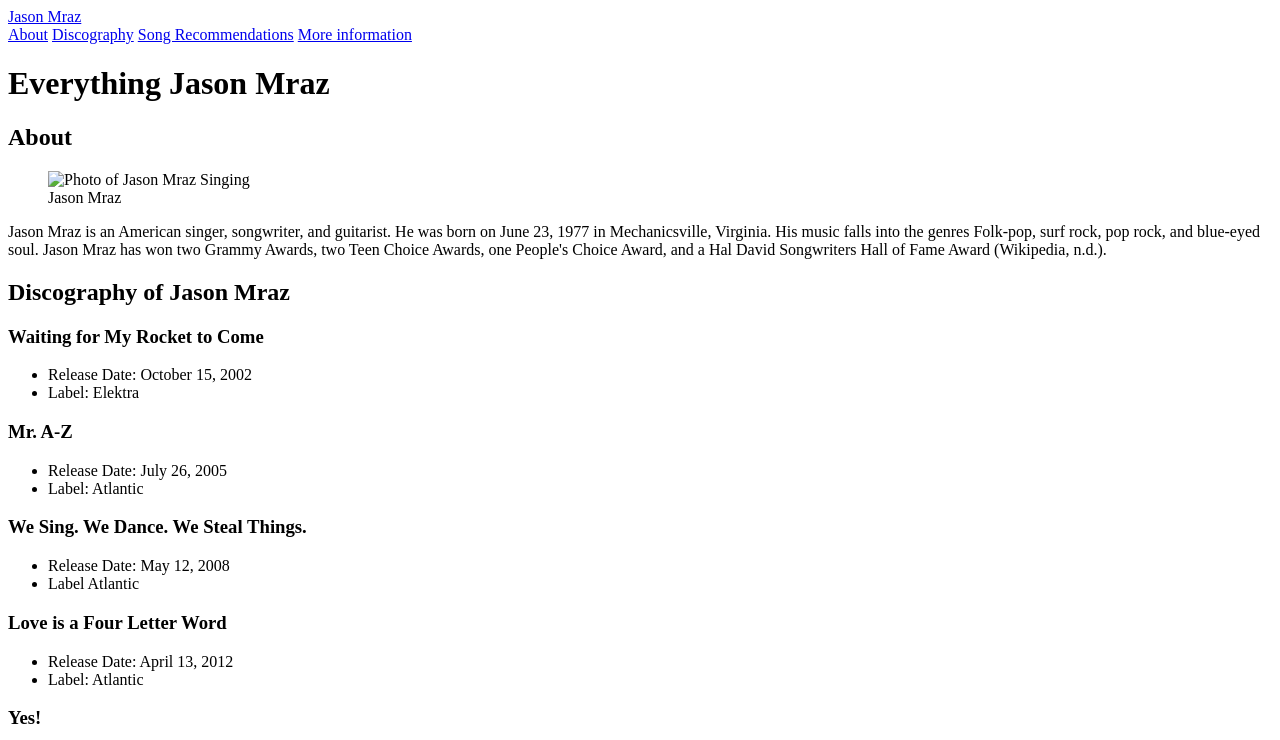
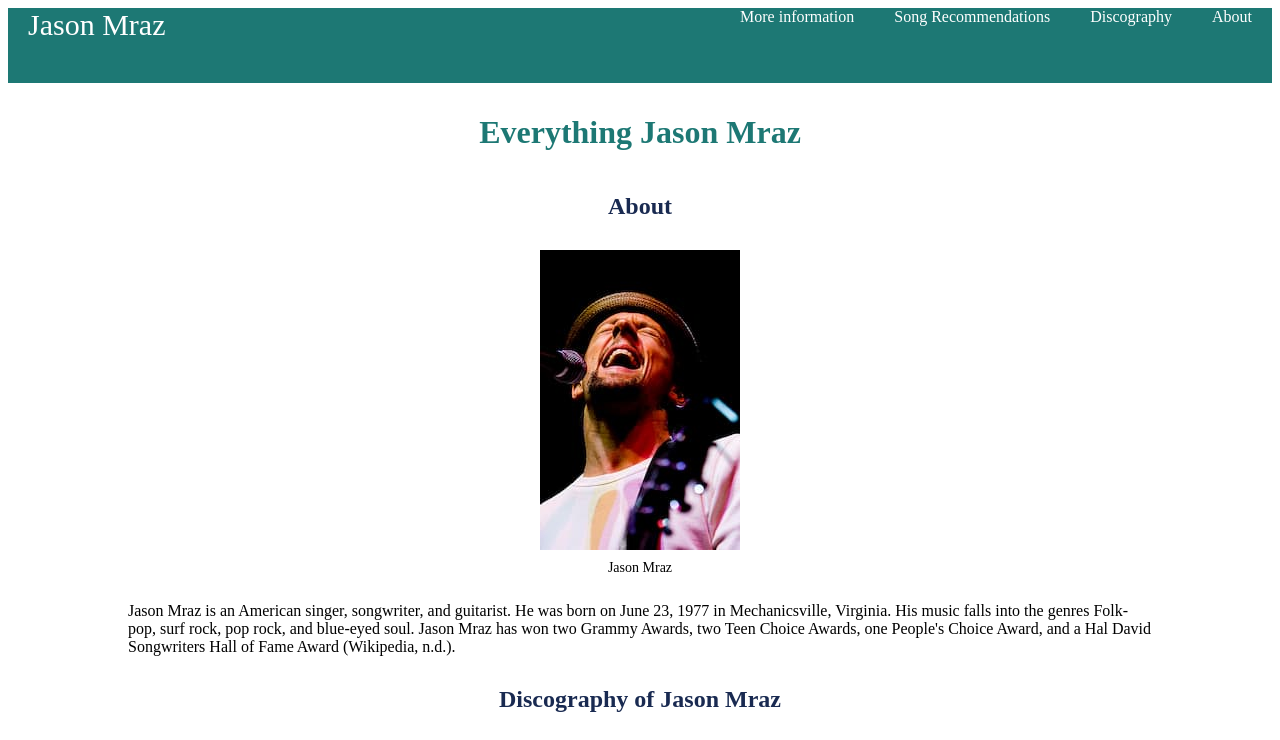
Before and after one commit to krsawyer100/m4-hw4-sawyer-kylee, a plain HTML site: page index.html in a window 1280 px wide. Shown: the top 740 px of the page. Drawn offline with Linux system fonts and the light colour scheme.

Commit message:
added to HTML and CSS

```diff
--- a/index.html
+++ b/index.html
@@ -9,12 +9,12 @@
 </head>
 <body>
     <Header>
-         <a href="#">Jason Mraz</a>
          <nav>
-            <a href="#about">About</a>
-            <a href="#discography">Discography</a>
-            <a href="#recommendations">Song Recommendations</a>
-            <a href="#information">More information</a>
+            <a href="#" class="website_title">Jason Mraz</a>
+            <a href="#about" class="nav_links">About</a>
+            <a href="#discography" class="nav_links">Discography</a>
+            <a href="#recommendations" class="nav_links">Song Recommendations</a>
+            <a href="#information" class="nav_links">More information</a>
          </nav>
     </Header>
     <main>
@@ -23,10 +23,10 @@
             <article>
                 <h2 id="about">About</h2>
                 <figure>
-                    <img src="./images/jason-mraz-singing.jpg" alt="Photo of Jason Mraz Singing" width="200" height="300">
+                    <img class="jason_mraz" src="./images/jason-mraz-singing.jpg" alt="Photo of Jason Mraz Singing" width="200" height="300">
                     <figcaption>Jason Mraz</figcaption>
                 </figure>
-                <p>
+                <p class="artist_description">
                     Jason Mraz is an American singer, songwriter, and guitarist. He was born on June 23, 1977 in Mechanicsville, Virginia. His music falls into the genres Folk-pop, surf rock, pop rock, and blue-eyed soul. Jason Mraz has won two Grammy Awards, two Teen Choice Awards, one People's Choice Award, and a Hal David Songwriters Hall of Fame Award (Wikipedia, n.d.).
                 </p>
             </article>
@@ -34,42 +34,42 @@
         <section>
             <h2 id="discography">Discography of Jason Mraz</h2>
             <article>
-                <h3>Waiting for My Rocket to Come</h3>
+                <h3 class="album_title">Waiting for My Rocket to Come</h3>
                 <ul>
                     <li>Release Date: October 15, 2002</li>
                     <li>Label: Elektra</li>
                 </ul>
-                <h3>Mr. A-Z</h3>
+                <h3 class="album_title">Mr. A-Z</h3>
                 <ul>
                     <li>Release Date: July 26, 2005</li>
                     <li>Label: Atlantic</li>
                 </ul>
-                <h3>We Sing. We Dance. We Steal Things.</h3>
+                <h3 class="album_title">We Sing. We Dance. We Steal Things.</h3>
                 <ul>
                     <li>Release Date: May 12, 2008</li>
                     <li>Label Atlantic</li>
                 </ul>
-                <h3>Love is a Four Letter Word</h3>
+                <h3 class="album_title">Love is a Four Letter Word</h3>
                 <ul>
                     <li>Release Date: April 13, 2012</li>
                     <li>Label: Atlantic</li>
                 </ul>
-                <h3>Yes!</h3>
+                <h3 class="album_title">Yes!</h3>
                 <ul>
                     <li>Release Date: July 11, 2014</li>
                     <li>Label: Atlantic</li>
                 </ul>
-                <h3>Know.</h3>
+                <h3 class="album_title">Know.</h3>
                 <ul>
                     <li>Release Date: August 10, 2018</li>
                     <li>Label: Atlantic</li>
                 </ul>
-                <h3>Look for the Good</h3>
+                <h3 class="album_title">Look for the Good</h3>
                 <ul>
                     <li>Release Date: June 19, 2020</li>
                     <li>Label: Interrabang/BMG</li>
                 </ul>
-                <h3>Mystical Magical Rhythmical Radical Ride</h3>
+                <h3 class="album_title">Mystical Magical Rhythmical Radical Ride</h3>
                 <ul>
                     <li>Release Date: June 23, 2023</li>
                     <li>Label: Interrabang/BMG</li>
@@ -86,14 +86,22 @@
                 <li>Halfway Home</li>
             </ol>
         </section>
-        <section>
+        <section class="more_info">
             <h2 id="information">More Information</h2>
             <p>
                 All of the information above was found on Jason Mraz Wikipedia page's. Links to more information about Jason Mraz below.
             </p>
-            <a href="www.jasonmraz.com">Click here to go to Jason Mraz's Website</a>
-            <a href="https://en.wikipedia.org/wiki/Jason_Mraz">Click here for the Jason Mraz Wikipedia page</a>
-            <a href="https://en.wikipedia.org/wiki/Jason_Mraz_discography">Click here for the Jason Mraz Discography Wikipedia page</a>
+            <ul>
+                <li>
+                    <a href="www.jasonmraz.com">Click here to go to Jason Mraz's Website</a>
+                </li>
+                <li>
+                    <a href="https://en.wikipedia.org/wiki/Jason_Mraz">Click here for the Jason Mraz Wikipedia page</a>
+                </li>
+                <li>
+                    <a href="https://en.wikipedia.org/wiki/Jason_Mraz_discography">Click here for the Jason Mraz Discography Wikipedia page</a>
+                </li>
+            </ul>
         </section>
         <section>
             <h3>References</h3>
--- a/styles.css
+++ b/styles.css
@@ -0,0 +1,77 @@
+/* Overall Page */
+* {
+    background-color: #ffffff;
+    margin: 20px,
+}
+/* Header/Nav Bar*/
+header * {
+    background-color: #1d7874;
+    color: #ffffff;
+    height: 75px;
+    width: auto;
+}
+
+a.nav_links, a.website_title {
+    padding-right: 20px;
+    padding-left: 20px;
+    text-decoration: none;
+}
+
+a.website_title {
+    font-size: 30px;
+    float: left;
+}
+
+a.nav_links {
+    float: right;
+}
+
+/* Main Selection */
+
+h1, h2 {
+    text-align: center;
+    padding: 10px;
+}
+
+h1, h3 {
+    color: #1d7874;
+}
+
+h2 {
+    color: #192a51;
+    padding: 10px;
+}
+
+img.jason_mraz {
+    display: block;
+    margin-left: auto;
+    margin-right: auto;
+}
+
+figcaption {
+    text-align: center;
+    padding: 10px;
+    font-size: 14px
+}
+
+.artist_description {
+    font-size: 16px;
+}
+
+
+p, h1, h2, h3, article, section {
+    margin-right: 40px;
+    margin-left: 40px
+}
+
+.more_info > ul > li > a {
+    text-decoration: none;
+    padding-bottom: 10px;
+    color: #1d7874;
+}
+
+/* Footer */
+footer {
+    padding: 20px;
+    text-align: center;
+}
```
Also changed, not shown: images/jason-mraz-singing.jpg (added).
